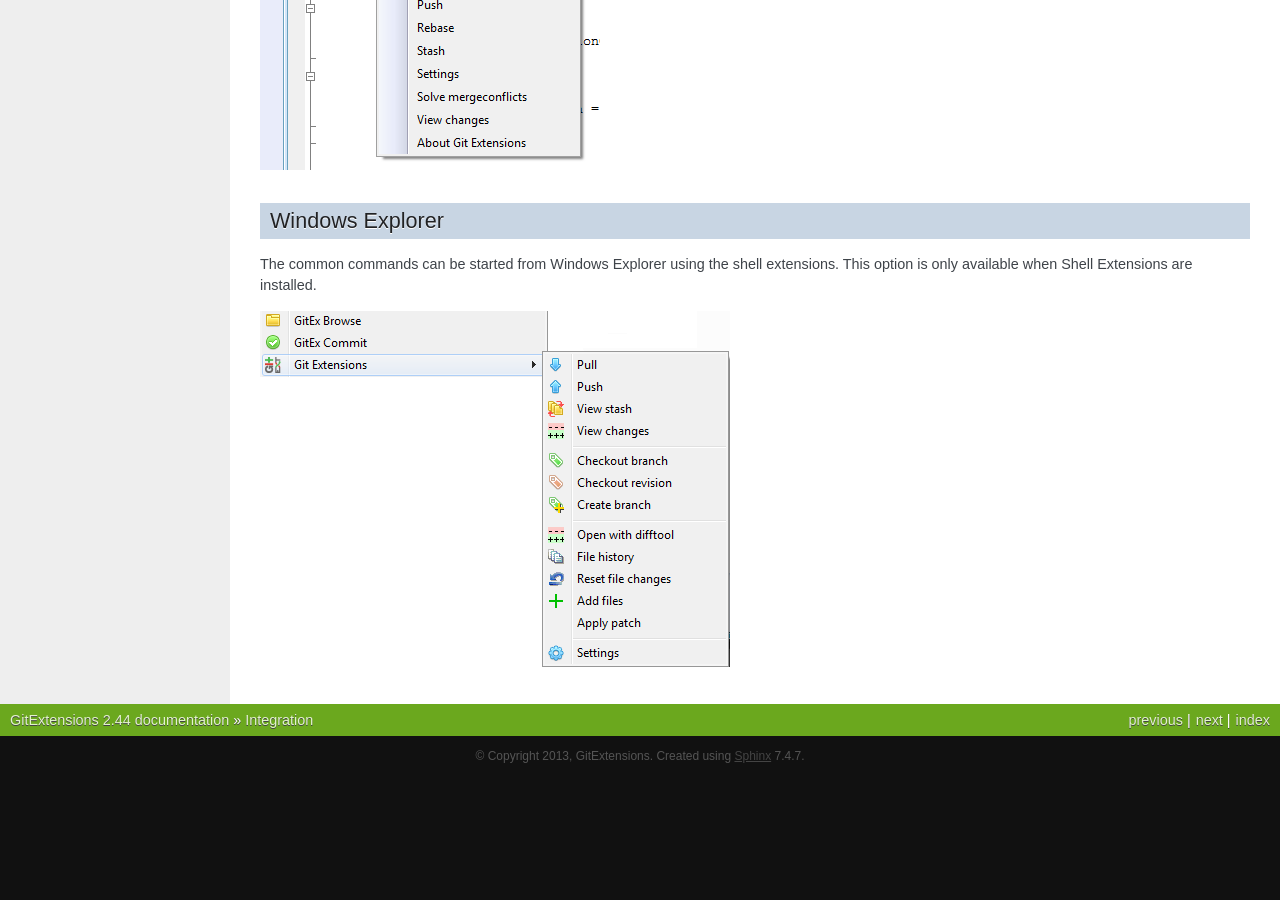
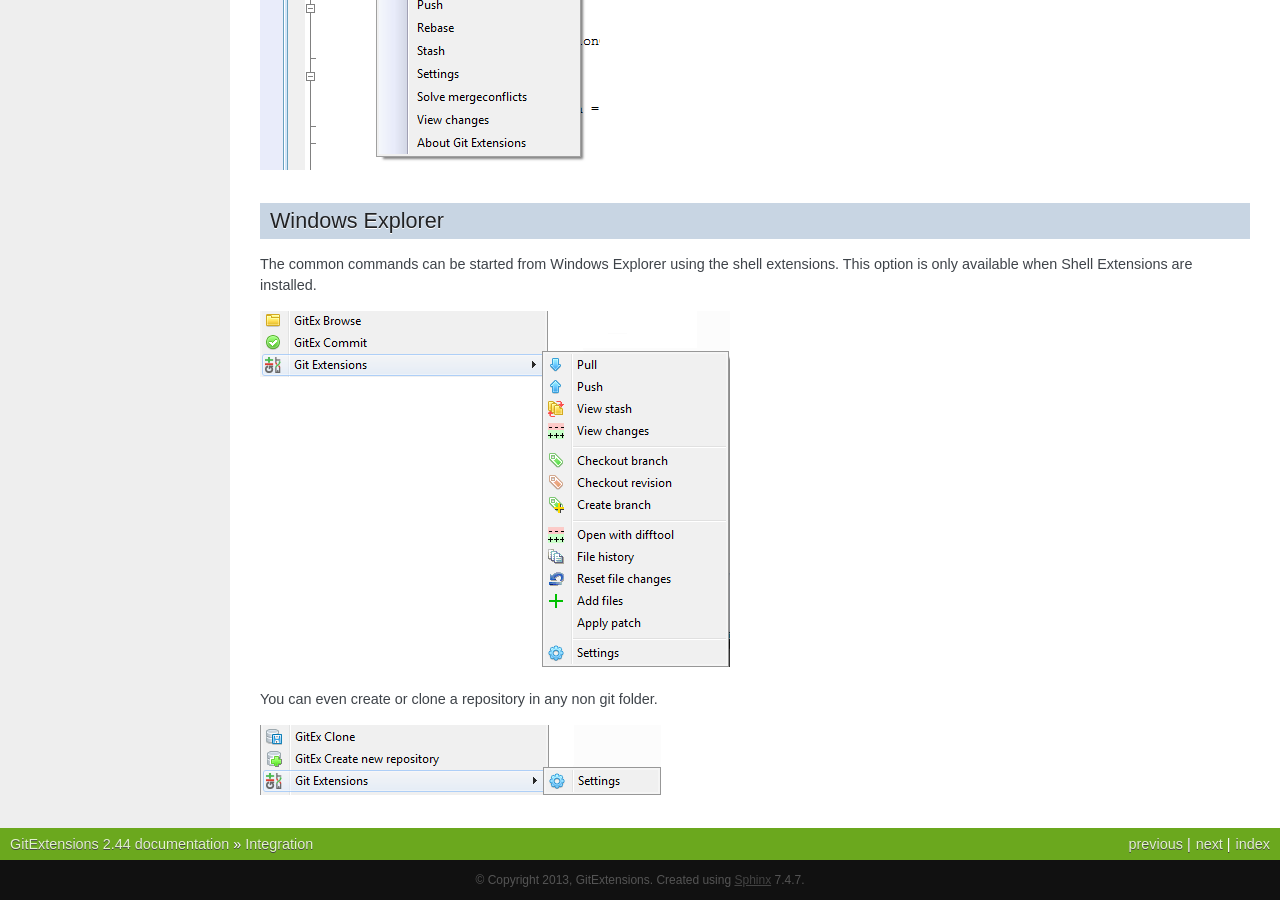
Before and after one commit to martinqt/GitExtensionsDoc, a Sphinx documentation site: the page built from source/integration.rst, in a window 1280 px wide and 900 px high, scrolled down 1742 px. Built offline with Sphinx 7.4.7, drawn with Linux system fonts in a browser that asks for light colours; before the commit the page ends 2518 px from its top, so only the background shows below that.

Commit message:
Add a note about creating repo from context menu

```diff
--- a/source/integration.rst
+++ b/source/integration.rst
@@ -42,3 +42,7 @@
 when Shell Extensions are installed.
 
 .. image:: /images/explorer_integration.png
+
+You can even create or clone a repository in any non git folder.
+
+.. image:: /images/explorer_integration_new.png
```
Also changed, not shown: source/images/explorer_integration.png, source/images/explorer_integration_new.png (added).
